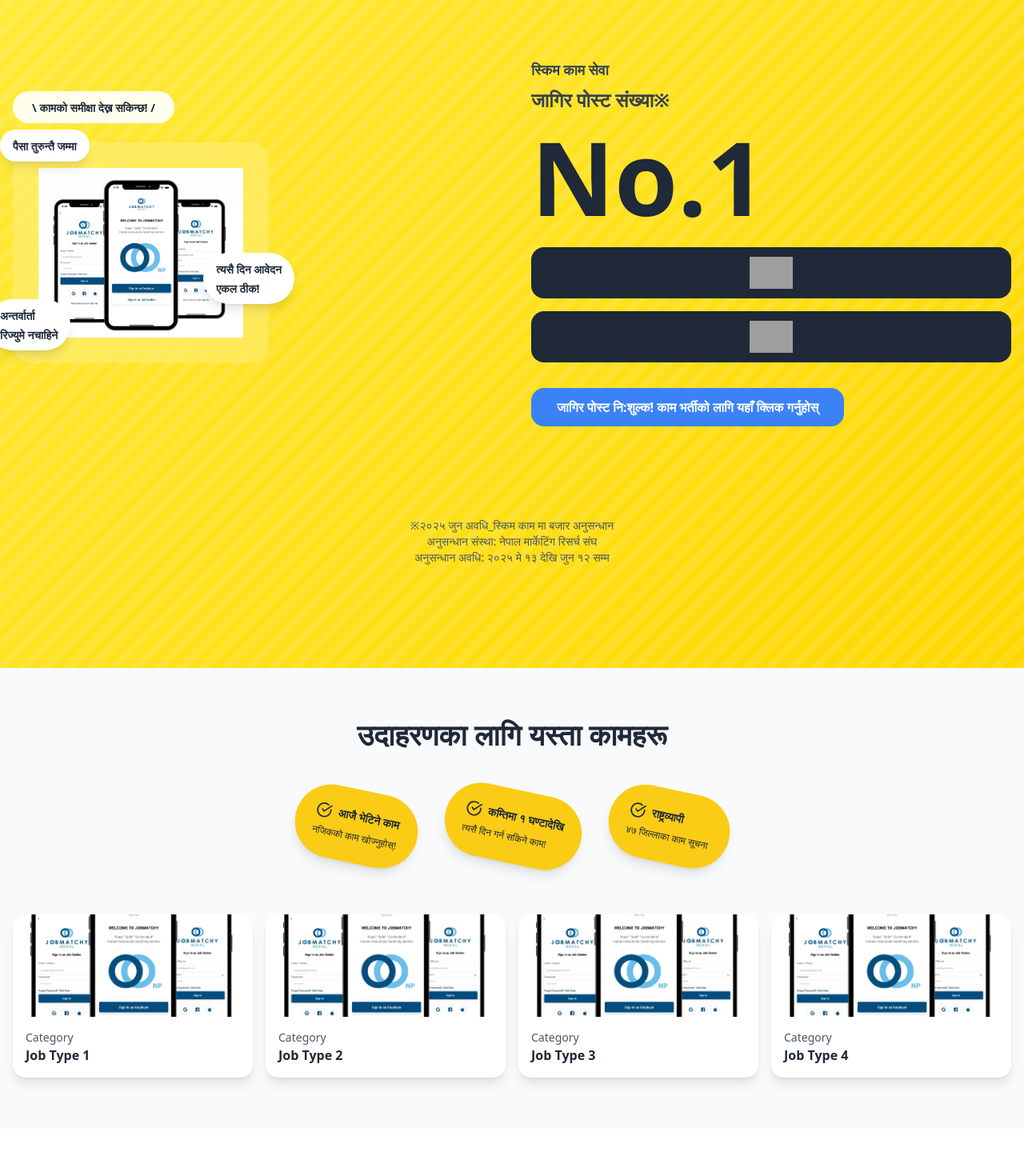
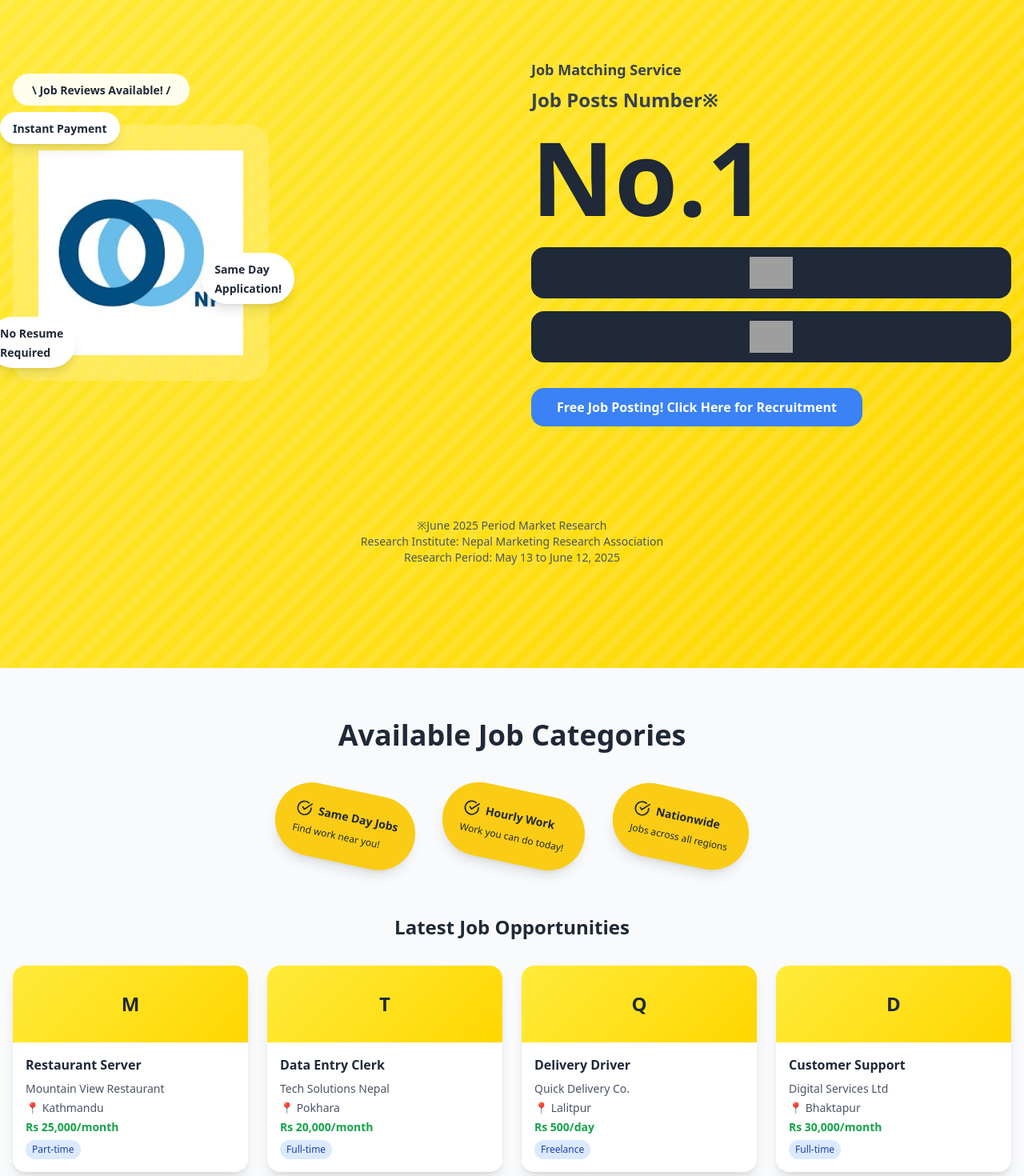
Before and after one commit to mihirstha/matchy-nepal-connect, a React (Vite) app: page / in a window 1280 px wide. Shown: the part 180-1650 px from the top of the page at 80% size. Built offline with nearby package versions, Linux system fonts and the light colour scheme; grey boxes are pictures that could not be loaded.

Commit message:
Refactor: Update hero section and job listings
Replaced the hero image with the company mascot. Added job listings to the landing page. Ensured all text is in English and maintained the original color scheme.

```diff
--- a/src/components/Hero.tsx
+++ b/src/components/Hero.tsx
@@ -21,26 +21,26 @@ const Hero = () => {
         <div className="flex flex-col lg:flex-row items-center gap-12 min-h-[70vh]">
           <div className="flex-1 text-center lg:text-left">
             <div className="bg-white/90 backdrop-blur-sm rounded-full px-6 py-2 inline-block mb-6">
-              <span className="text-sm font-semibold text-gray-800">\ कामको समीक्षा देख्न सकिन्छ! /</span>
+              <span className="text-sm font-semibold text-gray-800">\ Job Reviews Available! /</span>
             </div>
 
             <div className="relative mb-8">
               <div className="bg-white/20 backdrop-blur-sm rounded-3xl p-8 inline-block">
                 <img
-                  src="/lovable-uploads/00328f56-13a6-436b-9b70-e5b499ea8dc7.png"
-                  alt="Job Matching App Interface"
+                  src="/lovable-uploads/d978bd2d-7078-4927-8710-799f46e4a964.png"
+                  alt="Job Matchy Mascot"
                   className="w-64 h-auto mx-auto"
                 />
 
                 {/* Floating text bubbles */}
                 <div className="absolute -top-4 -left-4 bg-white rounded-full px-4 py-2 shadow-lg">
-                  <span className="text-sm font-bold text-gray-800">पैसा तुरुन्तै जम्मा</span>
+                  <span className="text-sm font-bold text-gray-800">Instant Payment</span>
                 </div>
                 <div className="absolute top-1/2 -right-8 bg-white rounded-full px-4 py-2 shadow-lg">
-                  <span className="text-sm font-bold text-gray-800">त्यसै दिन आवेदन<br/>एकल ठीक!</span>
+                  <span className="text-sm font-bold text-gray-800">Same Day<br/>Application!</span>
                 </div>
                 <div className="absolute bottom-4 -left-8 bg-white rounded-full px-4 py-2 shadow-lg">
-                  <span className="text-sm font-bold text-gray-800">अन्तर्वार्ता<br/>रिज्युमे नचाहिने</span>
+                  <span className="text-sm font-bold text-gray-800">No Resume<br/>Required</span>
                 </div>
               </div>
             </div>
@@ -48,8 +48,8 @@ const Hero = () => {
 
           <div className="flex-1 text-center lg:text-left">
             <div className="mb-6">
-              <div className="text-lg font-bold text-gray-700 mb-2">स्किम काम सेवा</div>
-              <div className="text-2xl font-bold text-gray-700 mb-4">जागिर पोस्ट संख्या※</div>
+              <div className="text-lg font-bold text-gray-700 mb-2">Job Matching Service</div>
+              <div className="text-2xl font-bold text-gray-700 mb-4">Job Posts Number※</div>
               <div className="text-8xl md:text-9xl font-black text-gray-800 leading-none">No.1</div>
             </div>
 
@@ -63,16 +63,16 @@ const Hero = () => {
             </div>
 
             <Link to="/registration" className="bg-blue-500 hover:bg-blue-600 text-white px-8 py-3 rounded-lg font-bold inline-block transition-colors">
-              जागिर पोस्ट नि:शुल्क! काम भर्तीको लागि यहाँ क्लिक गर्नुहोस्
+              Free Job Posting! Click Here for Recruitment
             </Link>
           </div>
         </div>
 
         {/* Bottom disclaimer */}
         <div className="mt-16 text-center text-sm text-gray-600">
-          ※२०२५ जुन अवधि_स्किम काम मा बजार अनुसन्धान<br/>
-          अनुसन्धान संस्था: नेपाल मार्केटिंग रिसर्च संघ<br/>
-          अनुसन्धान अवधि: २०२५ मे १३ देखि जुन १२ सम्म
+          ※June 2025 Period Market Research<br/>
+          Research Institute: Nepal Marketing Research Association<br/>
+          Research Period: May 13 to June 12, 2025
         </div>
       </div>
     </section>
--- a/src/components/JobTypes.tsx
+++ b/src/components/JobTypes.tsx
@@ -3,22 +3,53 @@ import { CheckCircle } from "lucide-react";
 const JobTypes = () => {
   const jobTypes = [
     {
-      title: "आजै भेटिने काम",
-      subtitle: "नजिकको काम खोज्नुहोस्!",
+      title: "Same Day Jobs",
+      subtitle: "Find work near you!",
       color: "bg-yellow-400",
       image: "/lovable-uploads/add6004b-5a5f-4e8a-8fc3-a5101709de90.png"
     },
     {
-      title: "कम्तिमा १ घण्टादेखि",
-      subtitle: "त्यसै दिन गर्न सकिने काम!",
+      title: "Hourly Work",
+      subtitle: "Work you can do today!",
       color: "bg-yellow-400",
       image: "/lovable-uploads/add6004b-5a5f-4e8a-8fc3-a5101709de90.png"
     },
     {
-      title: "राष्ट्रव्यापी",
-      subtitle: "४७ जिल्लाका काम सूचना",
+      title: "Nationwide",
+      subtitle: "Jobs across all regions",
       color: "bg-yellow-400",
       image: "/lovable-uploads/add6004b-5a5f-4e8a-8fc3-a5101709de90.png"
+    }
+  ];
+
+  const availableJobs = [
+    {
+      title: "Restaurant Server",
+      location: "Kathmandu",
+      salary: "Rs 25,000/month",
+      type: "Part-time",
+      company: "Mountain View Restaurant"
+    },
+    {
+      title: "Data Entry Clerk",
+      location: "Pokhara",
+      salary: "Rs 20,000/month",
+      type: "Full-time",
+      company: "Tech Solutions Nepal"
+    },
+    {
+      title: "Delivery Driver",
+      location: "Lalitpur",
+      salary: "Rs 500/day",
+      type: "Freelance",
+      company: "Quick Delivery Co."
+    },
+    {
+      title: "Customer Support",
+      location: "Bhaktapur",
+      salary: "Rs 30,000/month",
+      type: "Full-time",
+      company: "Digital Services Ltd"
     }
   ];
 
@@ -26,7 +57,7 @@ const JobTypes = () => {
     <section className="py-16 bg-gray-50">
       <div className="container mx-auto px-4">
         <h2 className="text-3xl md:text-4xl font-bold text-center text-gray-800 mb-4">
-          उदाहरणका लागि यस्ता कामहरू
+          Available Job Categories
         </h2>
 
         <div className="flex flex-wrap justify-center gap-8 mt-12">
@@ -43,20 +74,26 @@ const JobTypes = () => {
           ))}
         </div>
 
-        <div className="grid grid-cols-2 md:grid-cols-4 gap-4 mt-16">
-          {[1, 2, 3, 4].map((item) => (
-            <div key={item} className="bg-white rounded-lg overflow-hidden shadow-lg">
-              <img
-                src="/lovable-uploads/add6004b-5a5f-4e8a-8fc3-a5101709de90.png"
-                alt={`Job category ${item}`}
-                className="w-full h-32 object-cover"
-              />
-              <div className="p-4">
-                <div className="text-sm text-gray-600">Category</div>
-                <div className="font-bold text-gray-800">Job Type {item}</div>
+        <div className="mt-16">
+          <h3 className="text-2xl font-bold text-center text-gray-800 mb-8">Latest Job Opportunities</h3>
+          <div className="grid grid-cols-1 md:grid-cols-2 lg:grid-cols-4 gap-6">
+            {availableJobs.map((job, index) => (
+              <div key={index} className="bg-white rounded-lg overflow-hidden shadow-lg hover:shadow-xl transition-shadow">
+                <div className="bg-gradient-yellow h-24 flex items-center justify-center">
+                  <div className="text-2xl font-bold text-gray-800">{job.company.charAt(0)}</div>
+                </div>
+                <div className="p-4">
+                  <div className="font-bold text-gray-800 mb-2">{job.title}</div>
+                  <div className="text-sm text-gray-600 mb-1">{job.company}</div>
+                  <div className="text-sm text-gray-600 mb-1">📍 {job.location}</div>
+                  <div className="text-sm font-semibold text-green-600 mb-1">{job.salary}</div>
+                  <div className="inline-block bg-blue-100 text-blue-800 text-xs px-2 py-1 rounded-full">
+                    {job.type}
+                  </div>
+                </div>
               </div>
-            </div>
-          ))}
+            ))}
+          </div>
         </div>
       </div>
     </section>
```
